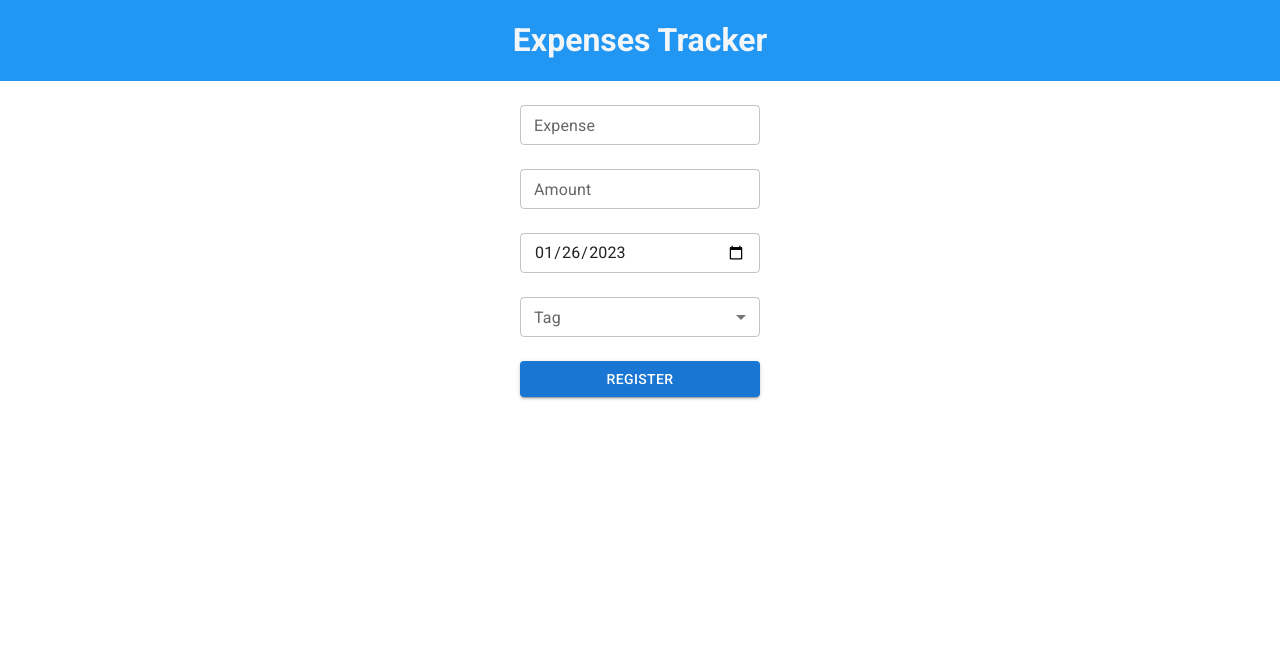
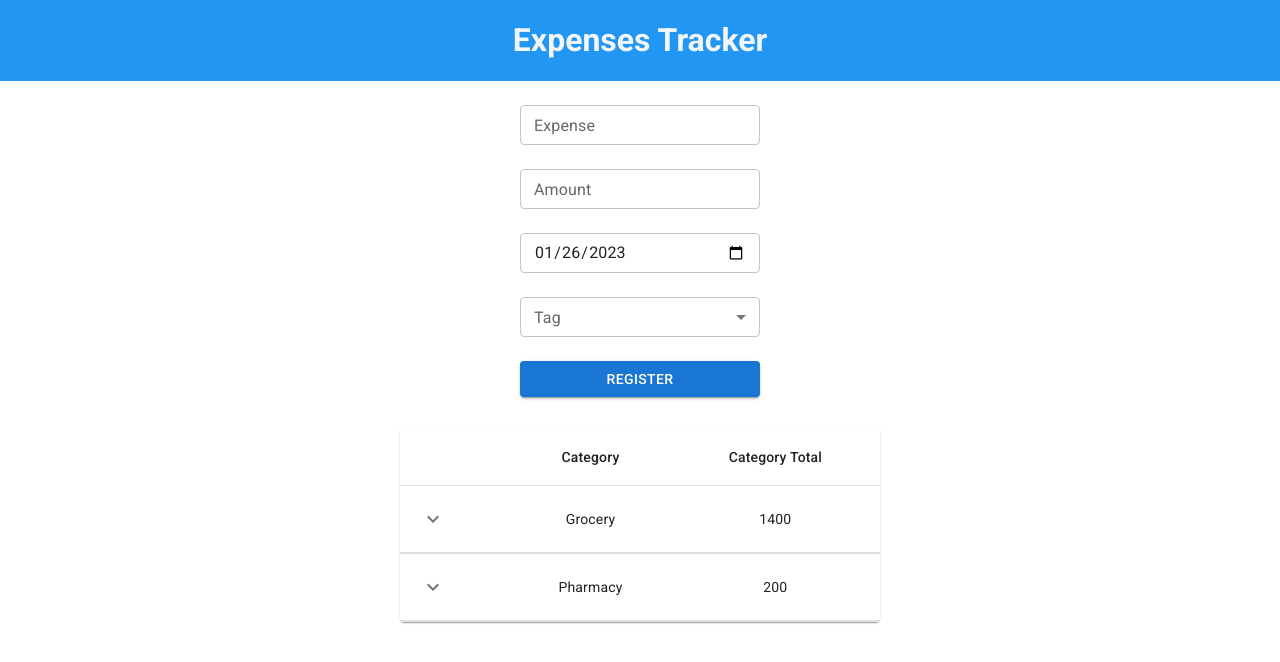
Before and after one commit to YutaroNegi/expenses-tracker, a React (Create React App) app: page /tracker in a window 1280 px wide. Shown: the top 662 px of the page. Built offline with nearby package versions, Linux system fonts and the light colour scheme.

Commit message:
feat: added table component

```diff
--- a/package.json
+++ b/package.json
@@ -6,6 +6,7 @@
     "@emotion/react": "^11.10.5",
     "@emotion/styled": "^11.10.5",
     "@fontsource/roboto": "^4.5.8",
+    "@mui/icons-material": "^5.11.0",
     "@mui/lab": "^5.0.0-alpha.117",
     "@mui/material": "^5.11.6",
     "@reduxjs/toolkit": "^1.9.1",
--- /dev/null
+++ b/src/components/Table.tsx
@@ -0,0 +1,133 @@
+import * as React from 'react';
+import Box from '@mui/material/Box';
+import Collapse from '@mui/material/Collapse';
+import IconButton from '@mui/material/IconButton';
+import Table from '@mui/material/Table';
+import TableBody from '@mui/material/TableBody';
+import TableCell from '@mui/material/TableCell';
+import TableContainer from '@mui/material/TableContainer';
+import TableHead from '@mui/material/TableHead';
+import TableRow from '@mui/material/TableRow';
+import Typography from '@mui/material/Typography';
+import Paper from '@mui/material/Paper';
+import KeyboardArrowDownIcon from '@mui/icons-material/KeyboardArrowDown';
+import KeyboardArrowUpIcon from '@mui/icons-material/KeyboardArrowUp';
+
+function getTotal(expenses : any){
+    let total = 0
+    expenses.forEach((expense:any) => {
+        total += expense.amount
+    })
+    return total
+}
+
+function Row(props: any) {
+    const { category, expenses } = props;
+
+    const [open, setOpen] = React.useState(false);
+
+    return (
+        <React.Fragment>
+            <TableRow sx={{ '& > *': { borderBottom: 'unset' } }}>
+                <TableCell>
+                    <IconButton
+                        aria-label="expand row"
+                        size="small"
+                        onClick={() => setOpen(!open)}
+                    >
+                        {open ? <KeyboardArrowUpIcon /> : <KeyboardArrowDownIcon />}
+                    </IconButton>
+                </TableCell>
+                <TableCell align='center'>{category}</TableCell>
+                <TableCell align="center">{getTotal(expenses)}</TableCell>
+            </TableRow>
+            <TableRow>
+                <TableCell style={{ paddingBottom: 0, paddingTop: 0 }} colSpan={6}>
+                    <Collapse in={open} timeout="auto" unmountOnExit>
+                        <Box sx={{ margin: 1 }}>
+                            <Typography variant="h6" gutterBottom component="div">
+                                History
+                            </Typography>
+                            <Table size="small" aria-label="purchases">
+                                <TableHead>
+                                    <TableRow>
+                                        <TableCell>Expense</TableCell>
+                                        <TableCell>Amount</TableCell>
+                                        <TableCell>Date</TableCell>
+                                    </TableRow>
+                                </TableHead>
+                                <TableBody>
+                                    {expenses.map((expense: any) => (
+                                        <TableRow key={expense.expenseId}>
+                                            <TableCell>{expense.name}</TableCell>
+                                            <TableCell>{expense.amount}</TableCell>
+                                            <TableCell>{expense.date}</TableCell>
+                                        </TableRow>
+                                    ))}
+                                </TableBody>
+                            </Table>
+                        </Box>
+                    </Collapse>
+                </TableCell>
+            </TableRow>
+        </React.Fragment>
+    );
+}
+
+const rows = [
+    {
+        category: 'Grocery',
+        expenses: [
+            {
+                expenseId: 1,
+                name: 'Carrefour',
+                amount: 900,
+                date: '2020-01-05',
+            },
+            {
+                expenseId: 2,
+                name: 'Extra',
+                amount: 500,
+                date: '2020-01-05',
+            },
+        ]
+    },
+    {
+        category: 'Pharmacy',
+        expenses: [
+            {
+                name: 'Pain killers',
+                amount: 100,
+                date: '2020-01-05',
+            },
+            {
+                name: 'Pain killers',
+                amount: 100,
+                date: '2020-01-05',
+            },
+        ]
+    },
+];
+
+export function ExpenseTable() {
+    return (
+        <Box sx={{ width: "30em", marginTop: '2em' }}>
+            <TableContainer component={Paper}>
+                <Table aria-label="collapsible table">
+                    <TableHead>
+                        <TableRow>
+                            <TableCell align='center'/>
+                            <TableCell align='center'>Category</TableCell>
+                            <TableCell align='center'>Category Total</TableCell>
+                        </TableRow>
+                    </TableHead>
+                    <TableBody>
+                        {rows.map((row) => (
+                            <Row category={row.category} expenses={row.expenses} />
+                        ))}
+                    </TableBody>
+                </Table>
+            </TableContainer>
+        </Box>
+    );
+}
--- a/src/components/index.tsx
+++ b/src/components/index.tsx
@@ -3,3 +3,4 @@ export { Toast } from './Toast';
 export { Dropdown } from './Dropdown';
 export { Input } from './Input';
 export { Button } from './Button';
+export { ExpenseTable } from './Table';
--- a/src/pages/Tracker.tsx
+++ b/src/pages/Tracker.tsx
@@ -1,6 +1,6 @@
 import Box from "@mui/material/Box";
 import { SelectChangeEvent } from '@mui/material/Select';
-import { Dropdown, Input, Button } from "../components/index";
+import { Dropdown, Input, Button, ExpenseTable } from "../components/index";
 import { ChangeEvent } from "react";
 import { useState } from "react";
 import { useSelector, useDispatch } from 'react-redux';
@@ -79,6 +79,8 @@ export const Tracker = () => {
         loading={loading}
         label="Register"
       />
+
+      <ExpenseTable/>
     </Box>
   );
 };
```
Also changed, not shown: 1 other file (tests, documents, lock files or other folders).
